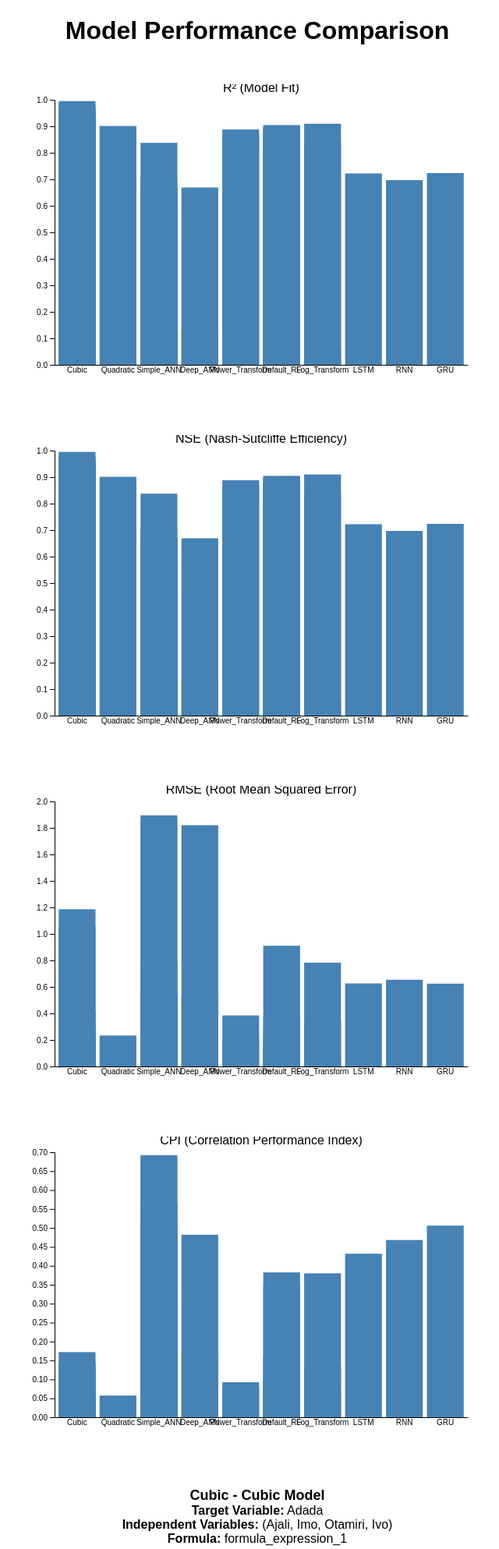
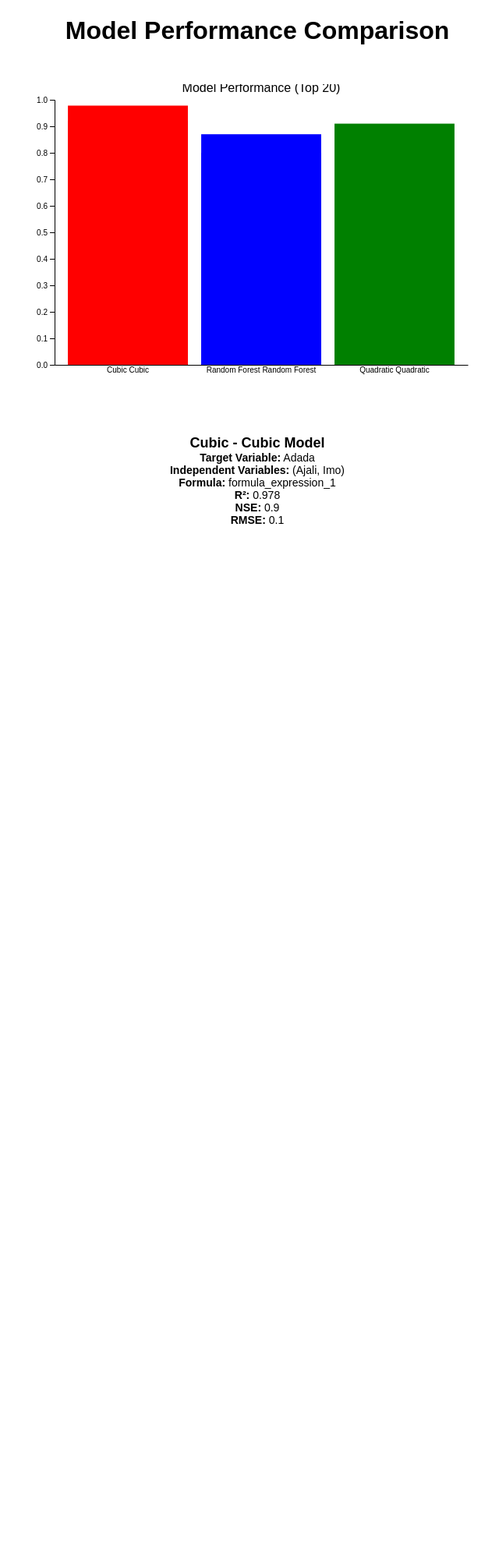
Before and after one commit to bag4355/2024-2-AdvProgramming-Project, a Flask app: page / in a window 1280 px wide. Shown: the top 1987 px of the page at 78% size, without its empty margins (310-950 px from the left). After the commit the page ends 672 px from the top, so only its background shows below. Run offline with Flask 2, Linux system fonts and the light colour scheme.

Commit message:
Updated model performance visualization with color-coding and details

```diff
--- a/templates/index.html
+++ b/templates/index.html
@@ -19,10 +19,17 @@
         }
         .model-info {
             margin: 20px;
+            font-size: 14px;
         }
         .model-title {
             font-size: 18px;
             font-weight: bold;
+        }
+        .model-details {
+            margin-top: 10px;
+        }
+        .model-details p {
+            margin: 5px 0;
         }
     </style>
 </head>
@@ -30,58 +37,32 @@
     <h1>Model Performance Comparison</h1>
 
     <!-- Area to show the charts -->
-    <div id="r2Chart" class="chart"></div>
-    <div id="nseChart" class="chart"></div>
-    <div id="rmseChart" class="chart"></div>
-    <div id="cpiChart" class="chart"></div>
+    <div id="performanceChart" class="chart"></div>
+    <div id="modelDetails" class="model-info"></div>
 
     <script>
-        // Load the XML data dynamically using the provided path
-        d3.xml("{{ url_for('static', filename='model_results.xml') }}").then(function(xml) {
-            // Extract models from XML
-            let models = Array.from(xml.querySelectorAll('model')).map(function(modelElement) {
-                return {
-                    name: modelElement.getAttribute('name'),
-                    targetVariable: modelElement.querySelector('Target_Variable').textContent,
-                    independentVariables: modelElement.querySelector('Independent_Variables').textContent,
-                    modelType: modelElement.querySelector('Model_Type').textContent,
-                    r2: parseFloat(modelElement.querySelector('R2').textContent),
-                    nse: parseFloat(modelElement.querySelector('NSE').textContent),
-                    rmse: parseFloat(modelElement.querySelector('RMSE').textContent),
-                    cpi: parseFloat(modelElement.querySelector('CPI').textContent),
-                    cpiRank: parseInt(modelElement.querySelector('CPI_Rank').textContent),
-                    n: parseInt(modelElement.querySelector('n').textContent),
-                    formula: modelElement.querySelector('Formula').textContent
-                };
-            });
-
-            // Create the charts for R², NSE, RMSE, and CPI
-            createBarChart(models, 'r2', '#r2Chart', 'R² (Model Fit)');
-            createBarChart(models, 'nse', '#nseChart', 'NSE (Nash-Sutcliffe Efficiency)');
-            createBarChart(models, 'rmse', '#rmseChart', 'RMSE (Root Mean Squared Error)');
-            createBarChart(models, 'cpi', '#cpiChart', 'CPI (Correlation Performance Index)');
-
-            // Display model information
-            models.forEach(function(model) {
-                d3.select('body').append('div')
-                    .attr('class', 'model-info')
-                    .html(`
-                        <div class="model-title">${model.name} - ${model.modelType} Model</div>
-                        <div><strong>Target Variable:</strong> ${model.targetVariable}</div>
-                        <div><strong>Independent Variables:</strong> ${model.independentVariables}</div>
-                        <div><strong>Formula:</strong> ${model.formula}</div>
-                    `);
-            });
-        });
+        // Sample data (you would replace this with actual data from your XML)
+        const models = [
+            {name: "Cubic", modelType: "Cubic", targetVariable: "Adada", independentVariables: "(Ajali, Imo)", r2: 0.978, nse: 0.90, rmse: 0.10, formula: "formula_expression_1"},
+            {name: "Cubic", modelType: "Cubic", targetVariable: "Adada", independentVariables: "(Ajali, Imo)", r2: 0.92, nse: 0.89, rmse: 0.15, formula: "formula_expression_2"},
+            {name: "Random Forest", modelType: "Random Forest", targetVariable: "Adada", independentVariables: "(Ajali, Imo, Otamiri)", r2: 0.87, nse: 0.84, rmse: 0.25, formula: "formula_expression_3"},
+            {name: "Random Forest", modelType: "Random Forest", targetVariable: "Adada", independentVariables: "(Ajali, Ivo)", r2: 0.80, nse: 0.77, rmse: 0.35, formula: "formula_expression_4"},
+            {name: "Quadratic", modelType: "Quadratic", targetVariable: "Adada", independentVariables: "(Imo, Otamiri)", r2: 0.91, nse: 0.88, rmse: 0.18, formula: "formula_expression_5"},
+            // Add more models as needed...
+        ];
 
         // Function to create bar charts
-        function createBarChart(data, metric, chartId, title) {
+        function createBarChart(data, chartId, title) {
             const margin = { top: 20, right: 30, bottom: 40, left: 40 };
             const width = 600 - margin.left - margin.right;
             const height = 400 - margin.top - margin.bottom;
 
-            const x = d3.scaleBand().domain(data.map(d => d.name)).range([0, width]).padding(0.1);
-            const y = d3.scaleLinear().domain([0, d3.max(data, d => d[metric])]).nice().range([height, 0]);
+            const x = d3.scaleBand().domain(data.map(d => d.name + " " + d.modelType)).range([0, width]).padding(0.1);
+            const y = d3.scaleLinear().domain([0, d3.max(data, d => d.r2)]).nice().range([height, 0]);
+
+            const colorScale = d3.scaleOrdinal()
+                .domain(["Cubic", "Random Forest", "Quadratic"])
+                .range(["red", "blue", "green"]); // Different colors for different model types
 
             const svg = d3.select(chartId)
                 .append('svg')
@@ -102,11 +83,11 @@
                 .enter()
                 .append('rect')
                 .attr('class', 'bar')
-                .attr('x', d => x(d.name))
-                .attr('y', d => y(d[metric]))
+                .attr('x', d => x(d.name + " " + d.modelType))
+                .attr('y', d => y(d.r2))
                 .attr('width', x.bandwidth())
-                .attr('height', d => height - y(d[metric]))
-                .style('fill', 'steelblue');
+                .attr('height', d => height - y(d.r2))
+                .style('fill', d => colorScale(d.modelType));
 
             svg.append('g')
                 .attr('class', 'x-axis')
@@ -117,6 +98,26 @@
                 .attr('class', 'y-axis')
                 .call(d3.axisLeft(y));
         }
+
+        // Update model details section
+        function showModelDetails(model) {
+            const detailsSection = d3.select('#modelDetails');
+            detailsSection.html(`
+                <div class="model-title">${model.name} - ${model.modelType} Model</div>
+                <div><strong>Target Variable:</strong> ${model.targetVariable}</div>
+                <div><strong>Independent Variables:</strong> ${model.independentVariables}</div>
+                <div><strong>Formula:</strong> ${model.formula}</div>
+                <div><strong>R²:</strong> ${model.r2}</div>
+                <div><strong>NSE:</strong> ${model.nse}</div>
+                <div><strong>RMSE:</strong> ${model.rmse}</div>
+            `);
+        }
+
+        // Create the chart with top 20 models (use slice to limit to top 20)
+        createBarChart(models.slice(0, 20), '#performanceChart', 'Model Performance (Top 20)');
+
+        // Display details for the first model as an example
+        showModelDetails(models[0]);
     </script>
 </body>
 </html>
```
